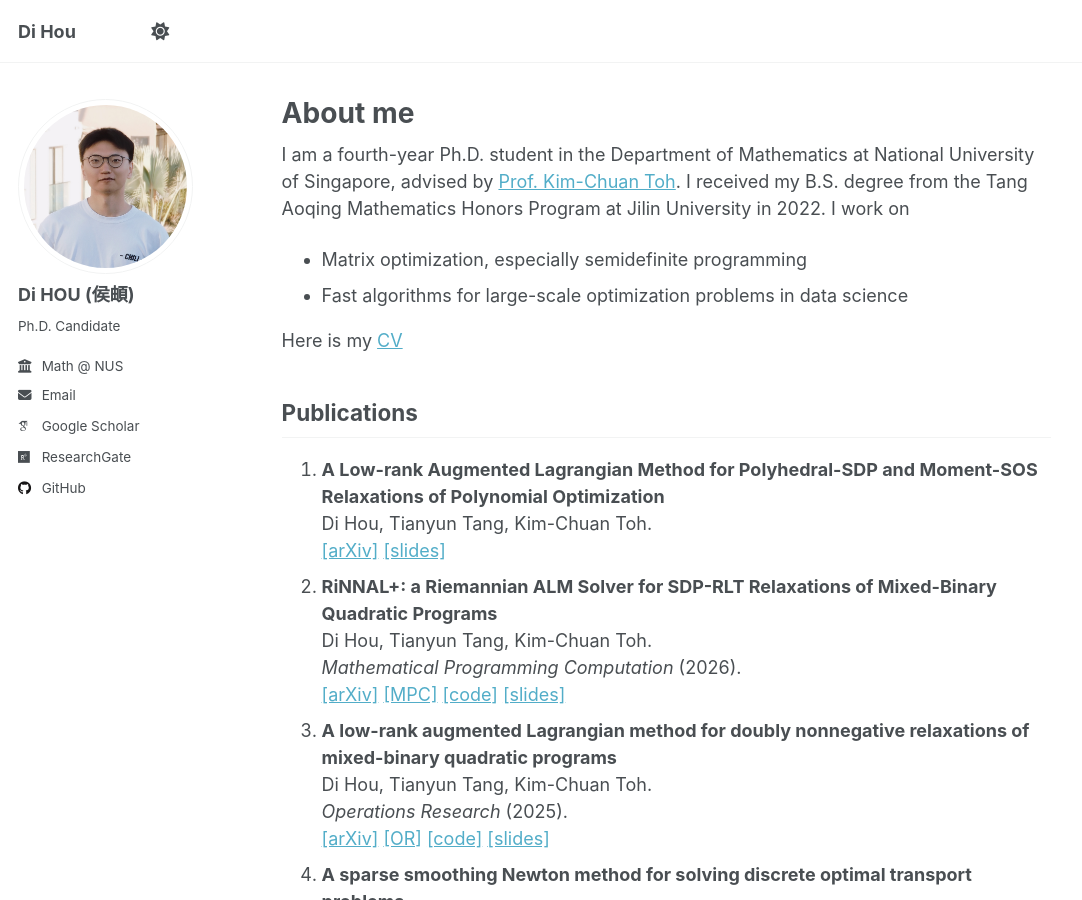
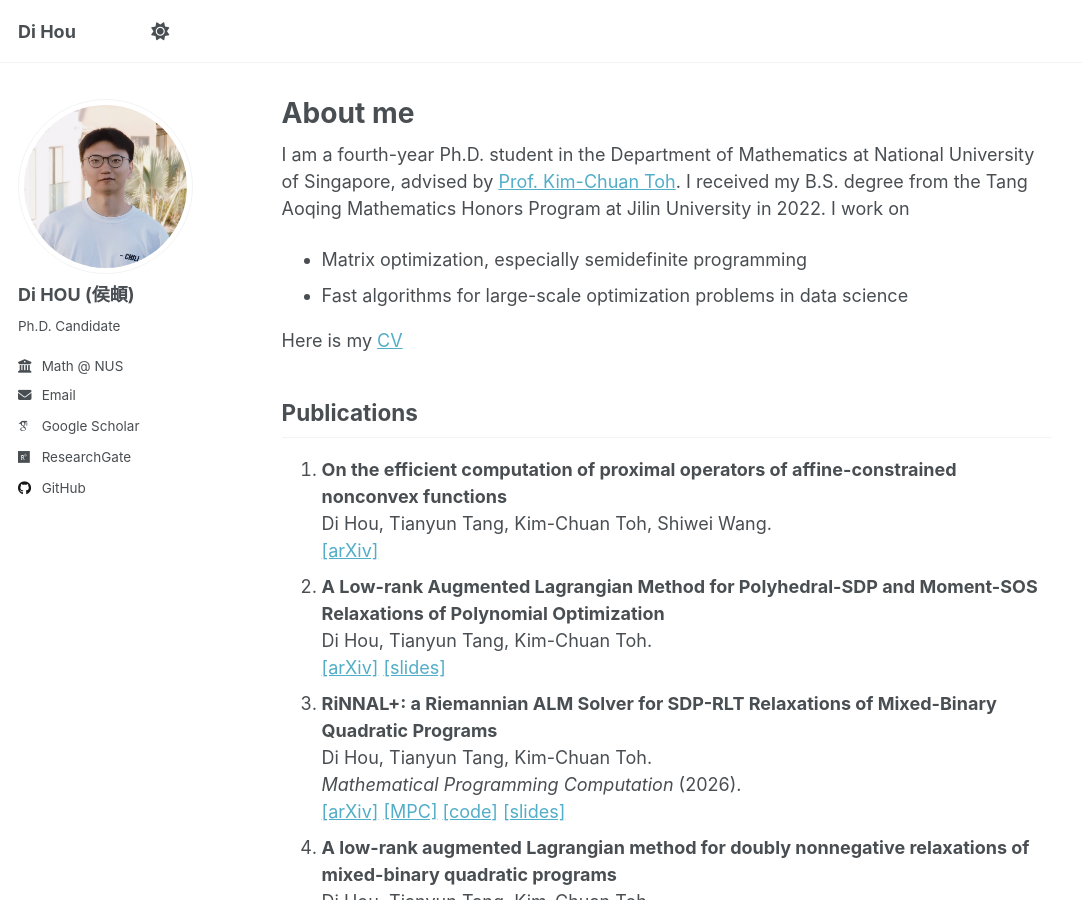
Before and after one commit to HouDiOpt/HouDiOpt.github.io, a Jekyll site: the page built from _pages/about.md, in a window 1280 px wide and 900 px high. Shown: the whole window, without its empty margins (0-1082 px from the left). Built offline with Jekyll 4.4.1, drawn with Linux system fonts in a browser that asks for light colours; some web fonts are replaced; a script that is not in the unit is left out.

Commit message:
Add new publication to about.md

```diff
--- a/_pages/about.md
+++ b/_pages/about.md
@@ -25,6 +25,9 @@ My research focuses on developing efficient, robust, and scalable algorithms for
 
 Publications
 ------
+1. **On the efficient computation of proximal operators of affine-constrained nonconvex functions**
+<br>Di Hou, Tianyun Tang, Kim-Chuan Toh, Shiwei Wang.
+<br>[[arXiv]](https://arxiv.org/abs/2602.23626)
 1. **A Low-rank Augmented Lagrangian Method for Polyhedral-SDP and Moment-SOS Relaxations of Polynomial Optimization**
 <br>Di Hou, Tianyun Tang, Kim-Chuan Toh.
 <br>[[arXiv]](https://arxiv.org/abs/2512.06359) [[slides]](/files/RiNNALPOP.pdf)
```
